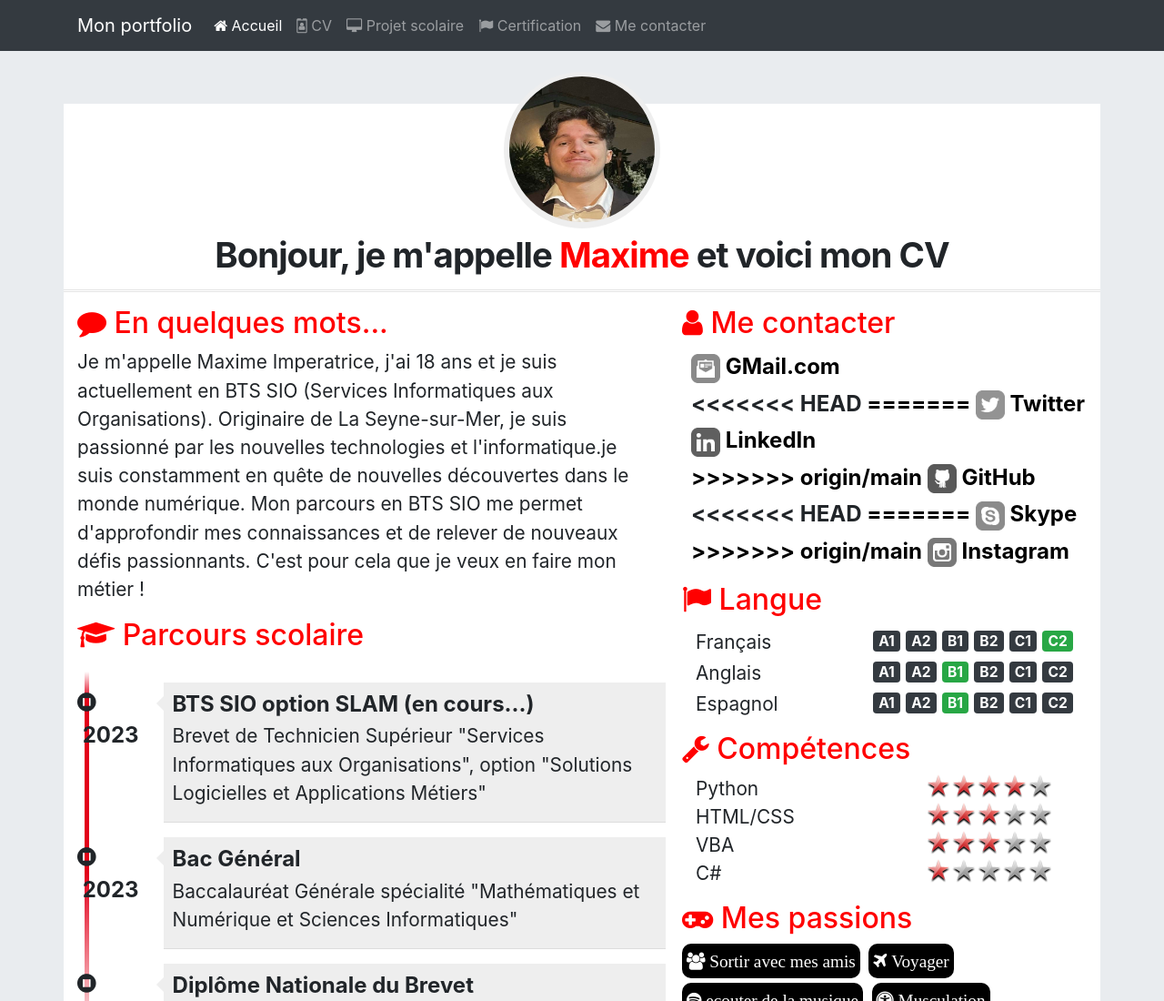
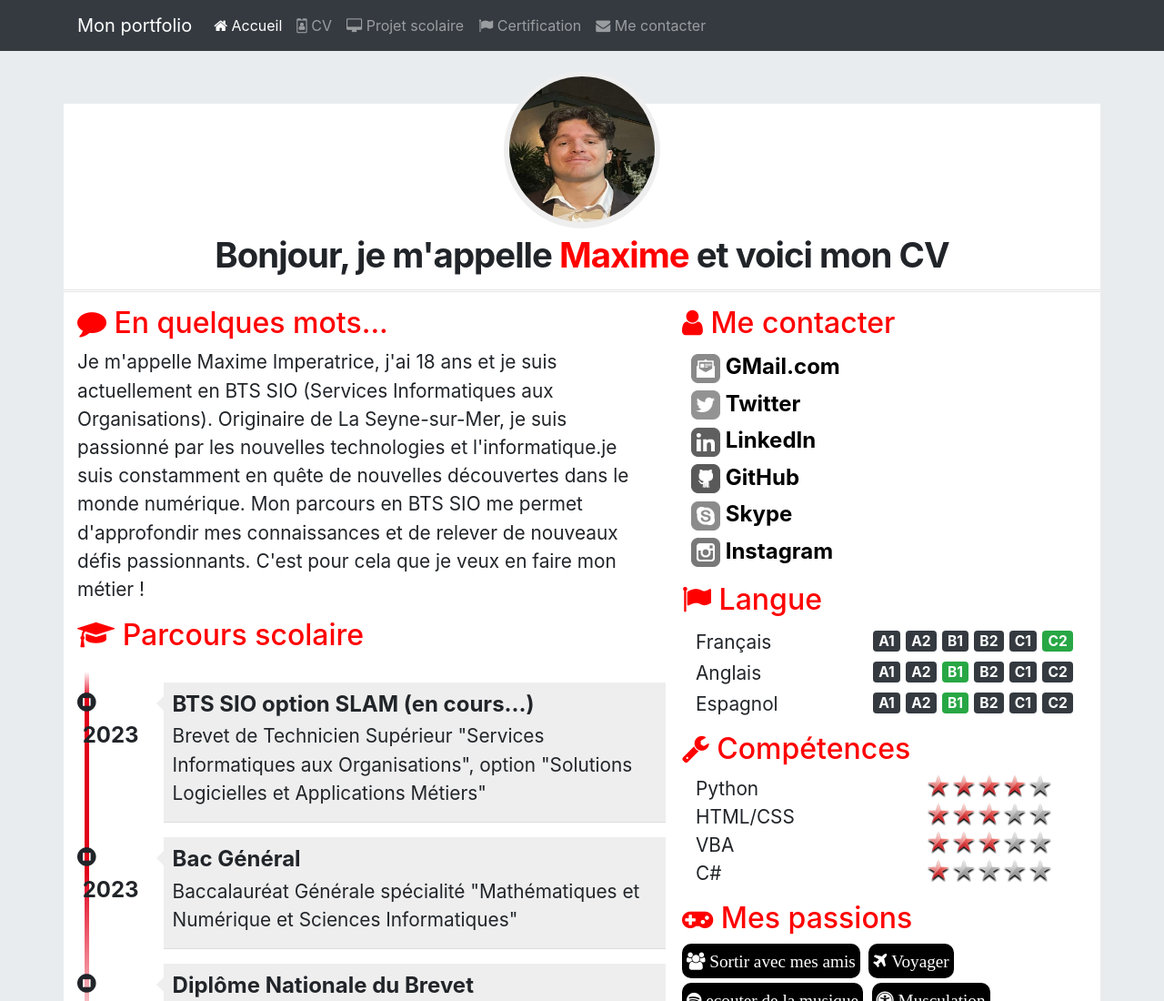
Before and after one commit to MaximeIRT/MaximeIRT.github.io, a plain HTML site: page cv.html in a window 1280 px wide. Shown: the top 1100 px of the page at 91% size. Drawn offline with nearby package versions, Linux system fonts and the light colour scheme.

Commit message:
Modification du CV

```diff
--- a/cv.html
+++ b/cv.html
@@ -137,10 +137,8 @@
                             </div>
                             <div class="meContacter">
                                 <div class="details float-left">
-<<<<<<< HEAD
                                     <a href="https://github.com/AmeliaPilou/"
                                        title="Lien vers le profil GitHub d'Amélia Pilou">
-=======
                                     <a href=""
                                        title="Lien vers la page Twitter de Maxime Imperatrice">
                                         <img class="contact-icon" src="images/cv/twitter-dreamstale71.png"
@@ -161,7 +159,6 @@
                                 <div class="details float-left">
                                     <a href="https://github.com/MaximeIRT/"
                                        title="Lien vers le profil GitHub de Maxime Imperatrice">
->>>>>>> origin/main
                                         <img class="contact-icon" src="images/cv/github2-dreamstale35.png"
                                              alt="Icone de GitHub"> GitHub
                                     </a>
@@ -169,10 +166,8 @@
                             </div>
                             <div class="meContacter">
                                 <div class="details float-left">
-<<<<<<< HEAD
                                     <a href="https://instagram.com/AmeliaPilou"
                                        title="Lien vers le profil Instagram d'Amélia Pilou">
-=======
                                     <a href=""
                                        title="Lien vers le profil Skype de Maxime Imperatrice">
                                         <img class="contact-icon" src="images/cv/skype-dreamstale61.png"
@@ -184,7 +179,6 @@
                                 <div class="details float-left">
                                     <a href="https://instagram.com/maxime_.irt"
                                        title="Lien vers le profil Instagram de Maxime Imperatrice">
->>>>>>> origin/main
                                         <img class="contact-icon" src="images/cv/instagram-dreamstale43.png"
                                              alt="Icone de Instagram"> Instagram
                                     </a>
```
